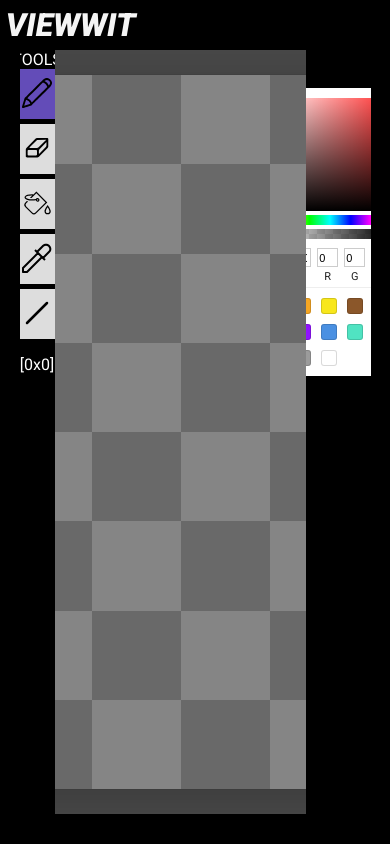
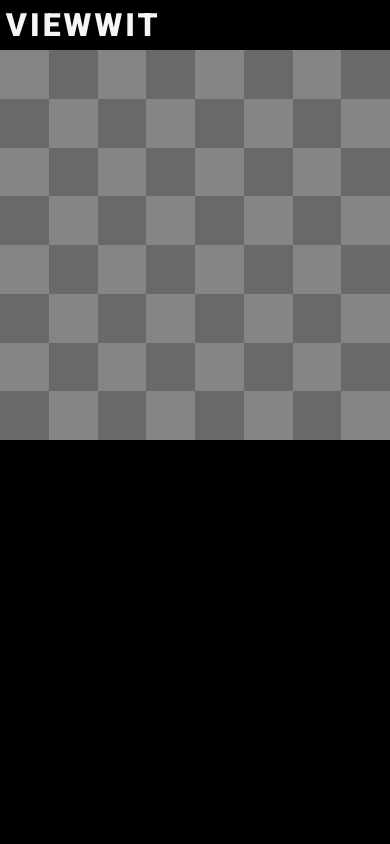
Before and after one commit to joaogabrielferr/spritefy, a React (Vite) app: page / in a window 390 px wide. Built offline with nearby package versions, Linux system fonts and the light colour scheme.

Commit message:
fix: some adjustments specially to mobile

```diff
--- a/src/App.tsx
+++ b/src/App.tsx
@@ -29,20 +29,21 @@ function App() {
   const [selectedTool,setSelectedTool] = useState<toolsType>('pencil');
   const [cssCanvasSize,setCssCanvasSize] = useState<number>(700); //TODO: change the name of this state to something like canvasWrapperSize
 
-  const [isMobile,setIsMobile] = useState<boolean>(window.innerWidth <=768);
+  //here mobile is simply any device that has a screen height greater than screen width
+  const [isMobile,setIsMobile] = useState<boolean>(window.innerWidth < window.innerHeight); //TODO:this may be two simple, search for a better way to detect a mobile device
 
   function handleWindowResize(){
-    setIsMobile(window.innerWidth <= 768);
+    setIsMobile(window.innerWidth < window.innerHeight);
   }
 
   useEffect(()=>{
 
     //innerHeight of screen - 50px of header - some offset
-    // console.log("setting canvas size with:",window.innerHeight - 80);
 
-    //TODO: if on mobile, set this state to be equal to screen width
-
-      setCssCanvasSize(window.innerHeight - 50 - 30)
+    //if on mobile, set this state to be equal to screen width
+    console.log(window.innerWidth);
+      if(isMobile)setCssCanvasSize(window.innerWidth);
+      else setCssCanvasSize(window.innerHeight - 50 - 30)
       //setCssCanvasSize(600)
 
       window.addEventListener('resize',handleWindowResize)
@@ -51,7 +52,7 @@ function App() {
         window.removeEventListener('resize',handleWindowResize);
       }
 
-  },[]);
+  },[isMobile]);
 
 
   function handleChangeSelectedColor(color : ColorResult){
@@ -69,22 +70,19 @@ function App() {
 
   }
 
-  useEffect(function(){
-    console.log("selected tool now:",selectedTool);
-  },[selectedTool]);
 
+  //TODO: Make wrapper component for the sidebar and componetns for toolbar,colorpickerwrapper and header
 
   return (
     <main>
       <header className="header">
-        <div><h1 style = {{fontWeight:'bold',fontStyle:'italic'}}>VIEWWIT</h1></div>
+        <div><h1 style = {{fontWeight:'bold',letterSpacing:'3px'}}>VIEWWIT</h1></div>
       </header>
       <section className = "MainSection">
       <div className = "editorWrapper">
-          {<div className="sideBar" style = {{height:cssCanvasSize,width:'10%'}}>
+          {!isMobile && <div className="sideBar" style = {{height:cssCanvasSize,width:'10%'}}>
           <div className = "toolbar">
             TOOLS
-            {/* TODO: Make wrapper component for the sidebar and componetns for toolbar and colorpickerwrapper */}
             <div className = "toolbarButtons">
 
                   {
@@ -96,12 +94,18 @@ function App() {
             <p id = "coordinates">{"[0x0]"}</p>
           </div>
           </div>}
-          <Editor selectedColor = {selectedColor} selectedTool = {selectedTool} cssCanvasSize = {cssCanvasSize} onSelectedColor = {setSelectedColor}></Editor>
-          // <div className="sideBar" style = {{height:cssCanvasSize}}>
-          //   <div className = "colorPickerWrapper">
-          //     <SketchPicker color={selectedColor} onChangeComplete={handleChangeSelectedColor} width="150px"></SketchPicker>
-          //   </div>
-          // </div>
+          <Editor
+            selectedColor = {selectedColor}
+            selectedTool = {selectedTool}
+            cssCanvasSize = {cssCanvasSize}
+            onSelectedColor = {setSelectedColor}
+            isMobile = {isMobile}
+          ></Editor>
+           {!isMobile && <div className="sideBar" style = {{height:cssCanvasSize}}>
+             <div className = "colorPickerWrapper">
+               <SketchPicker color={selectedColor} onChangeComplete={handleChangeSelectedColor} width="150px"></SketchPicker>
+             </div>
+           </div>}
         </div>
       </section>
     </main>
--- a/src/Editor.tsx
+++ b/src/Editor.tsx
@@ -26,6 +26,7 @@ interface IEditor{
     selectedTool : string;
     onSelectedColor : Dispatch<SetStateAction<string>>;
     cssCanvasSize : number;
+    isMobile : boolean
 }
 
 //TODO: Add background canvas and change logic of erasing, etc (dont forget to scale bgCanvas with the other ones)
@@ -68,7 +69,7 @@ let lastPixel : Pixel | null = null;
 
 //////////////////////////////////////////////////////////
 
-export default function Editor({selectedColor,selectedTool,onSelectedColor,cssCanvasSize} : IEditor) : JSX.Element{
+export default function Editor({selectedColor,selectedTool,onSelectedColor,cssCanvasSize,isMobile} : IEditor) : JSX.Element{
 
     const canvasRef = useRef<HTMLCanvasElement>(null); //main canvas
     //const bgCanvasRef = useRef<HTMLCanvasElement>(null); //canvas for rendering the background tiles
@@ -88,6 +89,9 @@ export default function Editor({selectedColor,selectedTool,onSelectedColor,cssCa
 
 
     useEffect(()=>{
+
+        const originalSize = display_size;
+
         setUpVariables();
         //TODO: i need to save current drawing on browser
         //problem: for big drawing sizes like 500x500 its impractical to save it on local storage, and even on indexedDB
@@ -101,6 +105,7 @@ export default function Editor({selectedColor,selectedTool,onSelectedColor,cssCa
         ctx.current = canvas.getContext("2d")!;
         //BGctx.current = canvas.getContext("2d")!;
         topCtx.current = topCanvas.getContext("2d")!;
+
         canvas.width = display_size;
         canvas.height = display_size;
         //bgCanvas.width = display_size;
@@ -108,17 +113,25 @@ export default function Editor({selectedColor,selectedTool,onSelectedColor,cssCa
         topCanvas.width = display_size;
         topCanvas.height = display_size;
 
-        ctx.current.scale(window.devicePixelRatio,window.devicePixelRatio);
-        topCtx.current.scale(window.devicePixelRatio,window.devicePixelRatio);
-        //BGctx.current.scale(window.devicePixelRatio,window.devicePixelRatio);
 
-
+        if(isMobile)
+        {
+            canvas.style.width = `${cssCanvasSize}px`;
+            canvas.style.height = `${cssCanvasSize}px`;
+           // bgCanvas.style.width = `${cssCanvasSize}px`;
+            //bgCanvas.style.height = `${cssCanvasSize}px`;
+            topCanvas.style.width = `${cssCanvasSize}px`;
+            topCanvas.style.height = `${cssCanvasSize}px`;
+        }else
+        {
             canvas.style.width = `${cssCanvasSize - 50}px`;
             canvas.style.height = `${cssCanvasSize - 50}px`;
            // bgCanvas.style.width = `${cssCanvasSize - 50}px`;
             //bgCanvas.style.height = `${cssCanvasSize - 50}px`;
             topCanvas.style.width = `${cssCanvasSize - 50}px`;
             topCanvas.style.height = `${cssCanvasSize - 50}px`;
+        }
+
 
         if(!firstInit.current)
         {
@@ -130,14 +143,16 @@ export default function Editor({selectedColor,selectedTool,onSelectedColor,cssCa
 
         coordinatesElement = document.getElementById('coordinates') as HTMLParagraphElement;
 
-    },[cssCanvasSize]);
+    },[cssCanvasSize,isMobile]);
     // },[]);
 
     function setUpVariables(){
 
-        pixel_size = 1*window.devicePixelRatio;
+
+        pixel_size = 1;
         display_size = CANVAS_SIZE;
-        display_size*=window.devicePixelRatio;
+
+        console.log(display_size,pixel_size);
 
         //TODO: allow user to toggle the option to have a bg tile for every pixel (bgTileSize === 1)
         const factors = [];
@@ -289,9 +304,13 @@ export default function Editor({selectedColor,selectedTool,onSelectedColor,cssCa
         mouse.x = (mouse.x - offsetX) * (display_size / canvasWidth); // Transform the mouse X-coordinate to canvas coordinate system taking into consideration the zooming and panning
         mouse.y = (mouse.y - offsetY) * (display_size / canvasHeight); // Transform the mouse Y-coordinate to canvas coordinate system taking into consideration the zooming and panning
 
+
+
+
+
+        if(coordinatesElement)
             coordinatesElement.innerHTML = `[${Math.floor(mouse.x) + 1}x${Math.floor(mouse.y) + 1}]`;
 
-        // console.log(mouse.x,mouse.y);
         if (selectedTool === 'pencil' && mouse.isPressed) {
             scene.current.currentDraw.push(Pencil("mousemove", scene.current, mouse,pixel_size, display_size,ctx.current!, penSize,selectedColor));
         }else if(selectedTool === 'eraser' && mouse.isPressed)
@@ -307,6 +326,7 @@ export default function Editor({selectedColor,selectedTool,onSelectedColor,cssCa
 
         //paint pixel in top canvas relative to mouse position
 
+        if(mouse.x >= 0 && mouse.x <= display_size && mouse.y >= 0 && mouse.y <= display_size){
             if(!lastPixel || (lastPixel && !(mouse.x >= lastPixel.x1 && mouse.x < lastPixel.x1 + pixel_size && mouse.y >=lastPixel.y1 && mouse.y < lastPixel.y1 + pixel_size)))
             {
                 const newPixel = scene.current.findPixel(mouse.x,mouse.y,pixel_size);
@@ -322,6 +342,7 @@ export default function Editor({selectedColor,selectedTool,onSelectedColor,cssCa
 
                     lastPixel = newPixel;
 
+                }
             }
         }
 
@@ -352,6 +373,9 @@ export default function Editor({selectedColor,selectedTool,onSelectedColor,cssCa
 
         mouse.x = (mouse.x - offsetX) * (display_size / canvasWidth); // Transform the mouse X-coordinate to canvas coordinate system taking into consideration the zooming and panning
         mouse.y = (mouse.y - offsetY) * (display_size / canvasHeight); // Transform the mouse Y-coordinate to canvas
+
+
+        console.log(mouse.x,mouse.y);
 
         mouse.isPressed = true;
         if (selectedTool === 'pencil'){
@@ -391,6 +415,9 @@ function handleTouchMove(event : TouchEvent){
     mouse.x = (mouse.x - offsetX) * (display_size / canvasWidth); // Transform the mouse X-coordinate to canvas coordinate system taking into consideration the zooming and panning
     mouse.y = (mouse.y - offsetY) * (display_size / canvasHeight); // Transform the mouse Y-coordinate to canvas coordinate system taking into consideration the zooming and panning
 
+
+
+    if(coordinatesElement)
         coordinatesElement.innerHTML = `[${Math.floor(mouse.x) + 1}x${Math.floor(mouse.y) + 1}]`;
 
     if (selectedTool === 'pencil' && mouse.isPressed) {
@@ -401,7 +428,8 @@ function handleTouchMove(event : TouchEvent){
     }else if(selectedTool === 'line' && mouse.isPressed)
     {
         removeDraw(topCtx.current!,cleanDraw(scene.current.currentDrawTopCanvas),pixel_size);
-        scene.current.currentDraw.push(Line(scene.current,topCtx.current!,mouse,pixel_size,LineFirstPixel!,selectedColor,pixel_size));
+        scene.current.currentDrawTopCanvas = [];
+        scene.current.currentDrawTopCanvas.push(Line(scene.current,topCtx.current!,mouse,pixel_size,LineFirstPixel!,selectedColor,pixel_size));
     }
 
 }
@@ -413,6 +441,7 @@ function handleTouchMove(event : TouchEvent){
         //e.preventDefault();
 
         const rect = outerDiv.getBoundingClientRect();
+
         // Update the mouse position relative to the outer div
         const mouseX = e.clientX - rect.left;
         const mouseY = e.clientY - rect.top;
@@ -423,13 +452,23 @@ function handleTouchMove(event : TouchEvent){
         if (delta < 0 && scene.current.zoomAmount < MAX_ZOOM_AMOUNT) {
             // Zoom in
             scene.current.zoomAmount++;
+
+            //dx and dy determines the translation of the canvas based on the mouse position during zooming
+            //subtracting outerDiv.offsetWidth / 2 from mouse.x determines the offset of the mouse position from the center of the outer div.
+            //the resulting value is then multiplied by the scaleFactor to ensure the correct translation
+            //based on the current scale factor.
+
+            console.log("mouse.x:",mouseX);
+            console.log("offset:",outerDiv.offsetWidth/2);
+
             const dx = (mouseX - outerDiv.offsetWidth / 2) * scaleFactor;
             const dy = (mouseY - outerDiv.offsetHeight / 2) * scaleFactor;
 
             currentScale += scaleFactor;
             currentScale = Math.max(currentScale, 0.15); // Set a minimum scale value
 
-            const scaleChangeFactor = currentScale / (currentScale - scaleFactor);
+            const scaleChangeFactor = currentScale / (currentScale - scaleFactor); //calculate current scale factor
+            console.log("new scale factor:",scaleChangeFactor);
 
             canvas.style.width = `${canvas.offsetWidth * scaleChangeFactor}px`;
             canvas.style.height = `${canvas.offsetHeight * scaleChangeFactor}px`;
@@ -439,6 +478,7 @@ function handleTouchMove(event : TouchEvent){
             topCanvas.style.height = `${topCanvas.offsetHeight * scaleChangeFactor}px`;
             topCanvas.style.left = `${topCanvas.offsetLeft - dx}px`;
             topCanvas.style.top = `${topCanvas.offsetTop - dy}px`;
+
 
             // Store the mouse position in the history
             mouse.history.push({ x: mouseX, y: mouseY });
@@ -457,6 +497,8 @@ function handleTouchMove(event : TouchEvent){
         currentScale = Math.max(currentScale, 0.1); // Set a minimum scale value
 
         const scaleChangeFactor = currentScale / (currentScale + scaleFactor);
+        console.log("new scale factor:",scaleChangeFactor);
+
 
         canvas.style.width = `${canvas.offsetWidth * scaleChangeFactor}px`;
         canvas.style.height = `${canvas.offsetHeight * scaleChangeFactor}px`;
@@ -466,6 +508,7 @@ function handleTouchMove(event : TouchEvent){
         topCanvas.style.height = `${topCanvas.offsetHeight * scaleChangeFactor}px`;
         topCanvas.style.left = `${topCanvas.offsetLeft + dx}px`;
         topCanvas.style.top = `${topCanvas.offsetTop + dy}px`;
+
       }
     }
 
@@ -549,7 +592,7 @@ function handleTouchMove(event : TouchEvent){
 
 
 
-    return <div className = "editor" style = {{height:cssCanvasSize}} ref = {outerDivRef} onWheel={handleZoom}>
+    return <div className = "editor" style = {!isMobile ? {height:cssCanvasSize, width:'100%'} : {width:'100%',height:cssCanvasSize}} ref = {outerDivRef} onWheel={handleZoom}>
             <canvas id = "topCanvas"
                 ref = {topCanvasRef}
                 onMouseDown={handleFirstClick}
--- a/src/Scene/Scene.ts
+++ b/src/Scene/Scene.ts
@@ -87,6 +87,8 @@ export default class Scene{
             this.pixels.push(row);
         }
 
+        console.log(this.pixels);
+
         // console.log("iter:",counter);
 
 
@@ -114,6 +116,8 @@ export default class Scene{
       //first find row, then binary search the pixel in that row
 
       const i = Math.floor(xs/pixel_size);
+
+      if(!this.pixels)return null;
 
       let start = 0,end = this.pixels[i].length;
       let mid = 0;
--- a/src/Tools/Pencil.ts
+++ b/src/Tools/Pencil.ts
@@ -33,7 +33,7 @@ Pencil(eventName : string,
 
       //find pixel based on mouse position
       const pixel : Pixel | null = scene.findPixel(xs,ys,pixel_size);
-    //   console.log(pixel);
+      console.log(pixel);
 
       //if this pixel is in currentPixelsMousePressed, that means it was already painted in the current pen stroke, no need to paint it twice
       if (pixel != null && !isPixelAlreadyPaintedInCurrentDraw(pixel, scene)) {
--- a/src/styles/editor.css
+++ b/src/styles/editor.css
@@ -1,13 +1,6 @@
 
 .editor{
-  /* width: 99vw;
-  height: 90vh;
-  margin-top: 200px;
-  background-color: #252629;
-  position: relative;
-  display: flex;
-  justify-content: center; */
-  width: 100%;
+  /* width: 100%; */
   background-color: #474747;
   /* background-color: #681abd; */
   display: flex;
@@ -16,6 +9,7 @@
   position:relative;
   overflow: hidden;
   z-index: 1;
+  /* top:50; */
 }
 
 
@@ -25,7 +19,7 @@
     left: 50%;
     transform: translate(-50%, -50%);
 
-    cursor:none;
+    /* cursor:none; */
 
     image-rendering: optimizeSpeed; /* Older browsers */
     image-rendering: -moz-crisp-edges; /* Firefox */
--- a/src/styles/index.css
+++ b/src/styles/index.css
@@ -7,7 +7,7 @@ body{
 }
 
 .MainSection{
-    width: 90%;
+    width: 100%;
     display: flex;
     justify-content: center;
     align-items: center;
--- a/src/utils/constants.ts
+++ b/src/utils/constants.ts
@@ -1,5 +1,5 @@
 //TODO: remove canvas_size from here, canvas size will be defined by the user
-export const CANVAS_SIZE = 128; //TODO: Set CANVAS_SIZE as state, if the value changes, update variables and pixel matrix
+export const CANVAS_SIZE = 64; //TODO: Set CANVAS_SIZE as state, if the value changes, update variables and pixel matrix
 export const SCALE_FACTOR = 2;
 export const MAX_ZOOM_AMOUNT = 40;
 export const BG_COLORS = ['#696969','#858585'];
```
Lines whose indentation alone changed are shown as unchanged.
